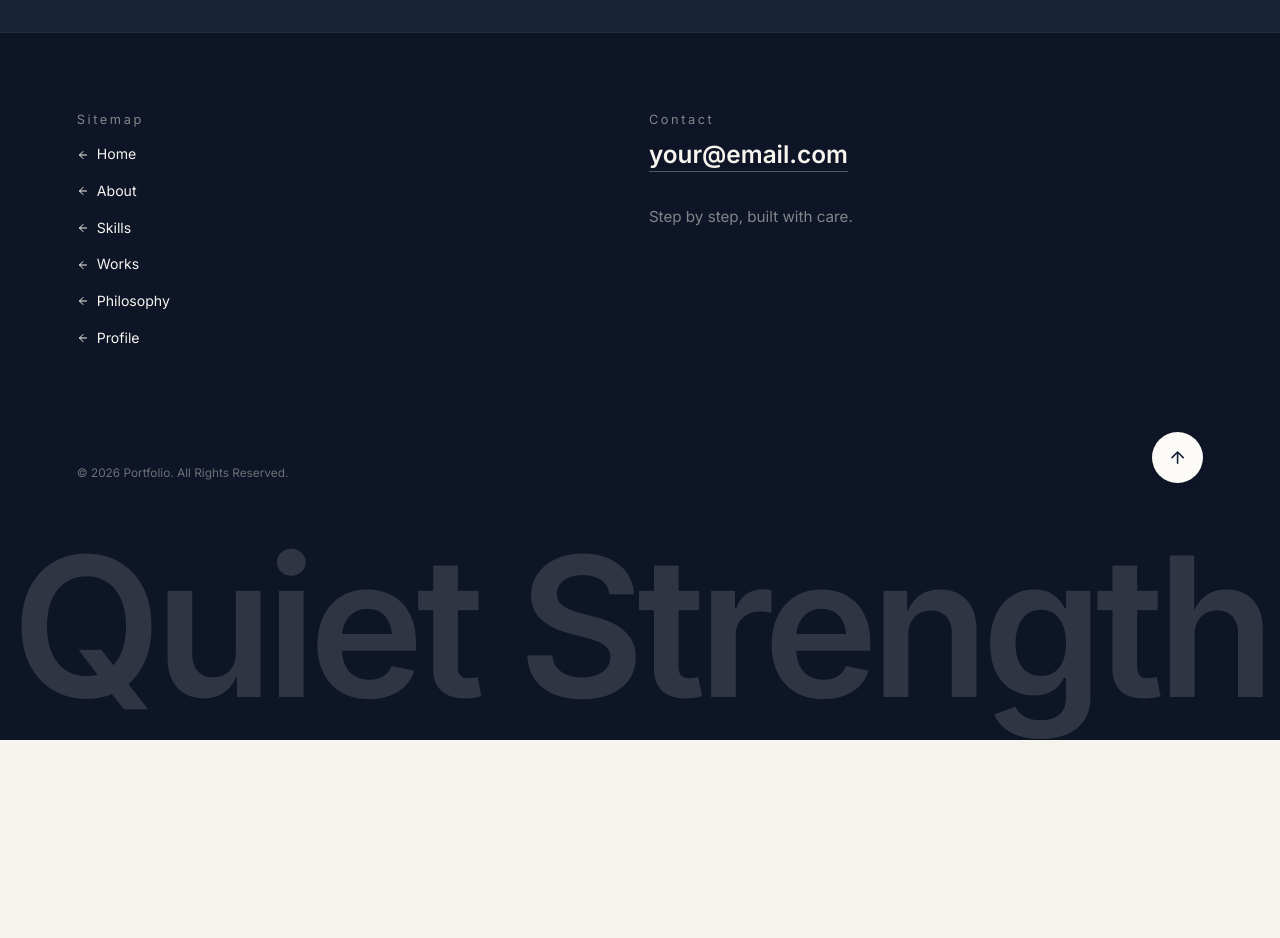
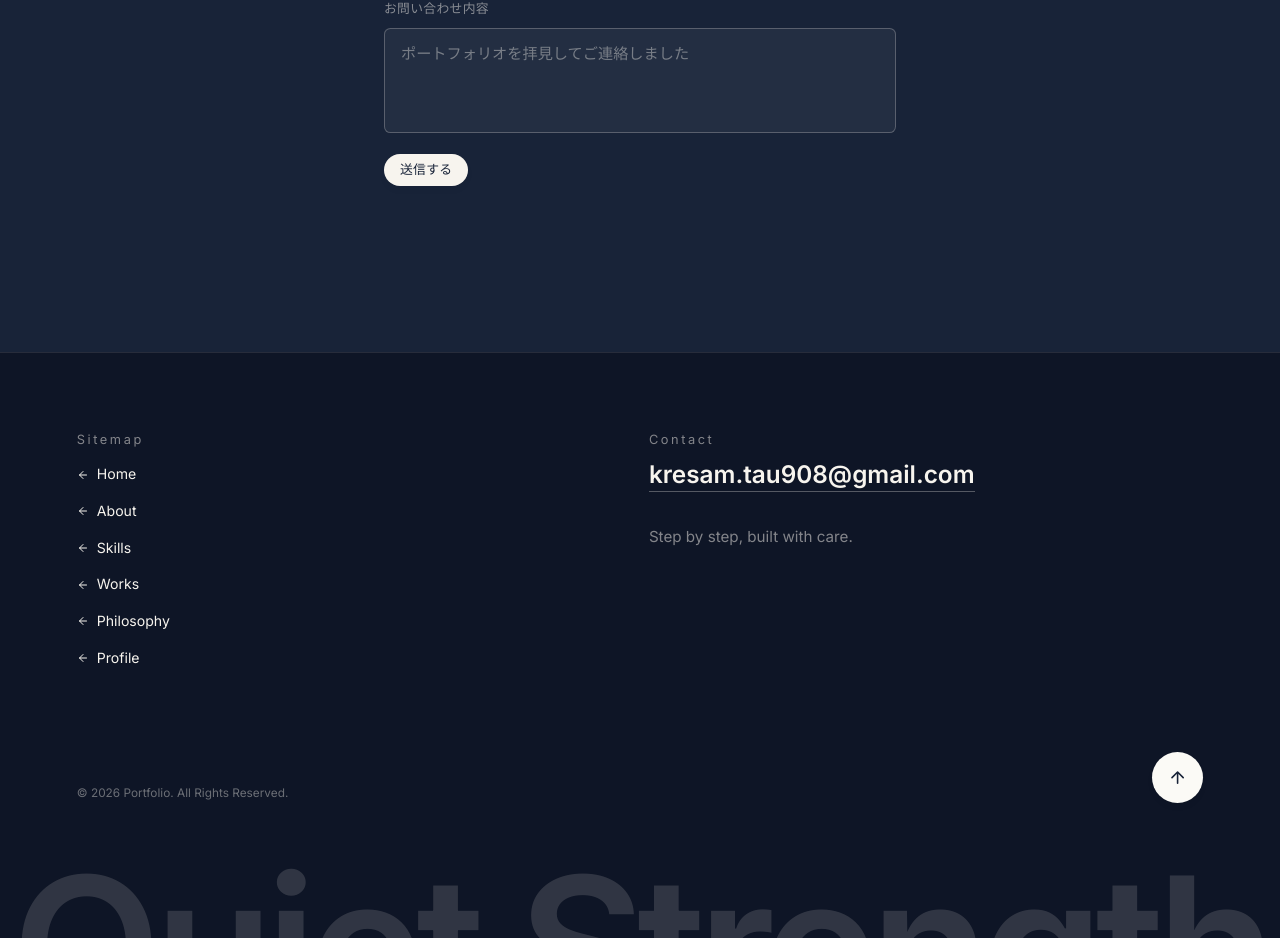
Before and after one commit to kresamtau908-png/portfolio2, a React (Vite) app: page / in a window 1280 px wide. Shown: the part 7932-8870 px from the top of the page. Before the commit the page ends 8672 px from the top, so only its background shows below. Built offline with nearby package versions, Linux system fonts and the light colour scheme.

Commit message:
13回目

```diff
--- a/src/App.tsx
+++ b/src/App.tsx
@@ -47,7 +47,7 @@ function App() {
           <About />
           <ScrollQuote
             text="I'm still learning something new every day, and still building on what came before — quietly, patiently, one step at a time."
-            caption="今日もまだ何かを学び、これまでの積み重ねの上に、また何かをつくっている。静かに、根気強く、一歩ずつ。"
+            caption={'今日もまだ何かを学び、これまでの積み重ねの上に、また何かをつくっている。\n静かに、根気強く、一歩ずつ。'}
           />
           <Skills />
           <Works />
--- a/src/components/Footer.tsx
+++ b/src/components/Footer.tsx
@@ -38,13 +38,11 @@ export default function Footer() {
 
       <div className="col-span-6 mt-10 flex flex-col gap-2 nav:col-span-8 nav:col-start-9 nav:mt-0">
         <span className="text-p-x tracking-[0.2em] text-cream/50">Contact</span>
-        {/* TODO: 実際の連絡先メールアドレスに差し替える */}
         <a
-          href="#"
-          onClick={(e) => e.preventDefault()}
+          href="mailto:kresam.tau908@gmail.com"
           className="text-h4 w-fit border-b border-cream/30 transition-colors hover:border-cream"
         >
-          your@email.com
+          kresam.tau908@gmail.com
         </a>
         <p className="text-p-l mt-6 max-w-xs text-cream/50">Step by step, built with care.</p>
       </div>
--- a/src/components/ScrollQuote.tsx
+++ b/src/components/ScrollQuote.tsx
@@ -64,8 +64,10 @@ export default function ScrollQuote({ text, caption }: ScrollQuoteProps) {
   }, [])
 
   // 英語本文はスクロール全体の前半だけで組み上げ終え、日本語キャプションは
-  // それが完了してから残りの範囲で現れるようにする
-  const ENGLISH_END = 0.7
+  // それが完了してから現れる。CAPTION_END以降は、すべて表示された状態のまま
+  // 画面に留まる区間にして、表示しきる前にセクションが流れていかないようにする
+  const ENGLISH_END = 0.55
+  const CAPTION_END = 0.8
   const textProgress = Math.min(1, progress / ENGLISH_END)
 
   const renderWord = (word: string, i: number) => {
@@ -92,7 +94,7 @@ export default function ScrollQuote({ text, caption }: ScrollQuoteProps) {
   }
 
   return (
-    <section ref={wrapperRef} className="relative h-[280vh] bg-cream">
+    <section ref={wrapperRef} className="relative h-[320vh] bg-cream">
       <div className="sticky top-0 flex h-screen flex-col items-center justify-center gap-5 overflow-hidden px-8 nav:px-[6vw]">
         <p className="text-h3 max-w-3xl text-center font-semibold" style={{ perspective: `${PERSPECTIVE}px` }}>
           {words.map((word, i) => (
@@ -107,12 +109,15 @@ export default function ScrollQuote({ text, caption }: ScrollQuoteProps) {
           (() => {
             // 英語本文が最後まで表示され終わってから、位置は動かさずぼかしだけが
             // 解けるようにゆっくり現れる
-            const local = Math.min(1, Math.max(0, (progress - ENGLISH_END) / (1 - ENGLISH_END)))
+            const local = Math.min(1, Math.max(0, (progress - ENGLISH_END) / (CAPTION_END - ENGLISH_END)))
             const eased = local * local * (3 - 2 * local)
             const remaining = 1 - eased
             return (
+              // captionに含めた改行(\n)の位置で改行する（「静かに」が行の途中で分かれないように）。
+              // 画面が狭くて折り返す場合も、文節の区切りで改行し、各行の長さをそろえて
+              // 「る。」のような短い行が1つだけ残らないようにする
               <p
-                className="text-p-l max-w-xl text-center text-ink/50"
+                className="text-p-l max-w-2xl whitespace-pre-line text-center text-balance text-ink/50 [word-break:auto-phrase]"
                 style={{
                   opacity: eased,
                   filter: `blur(${remaining * 5}px)`,
```
